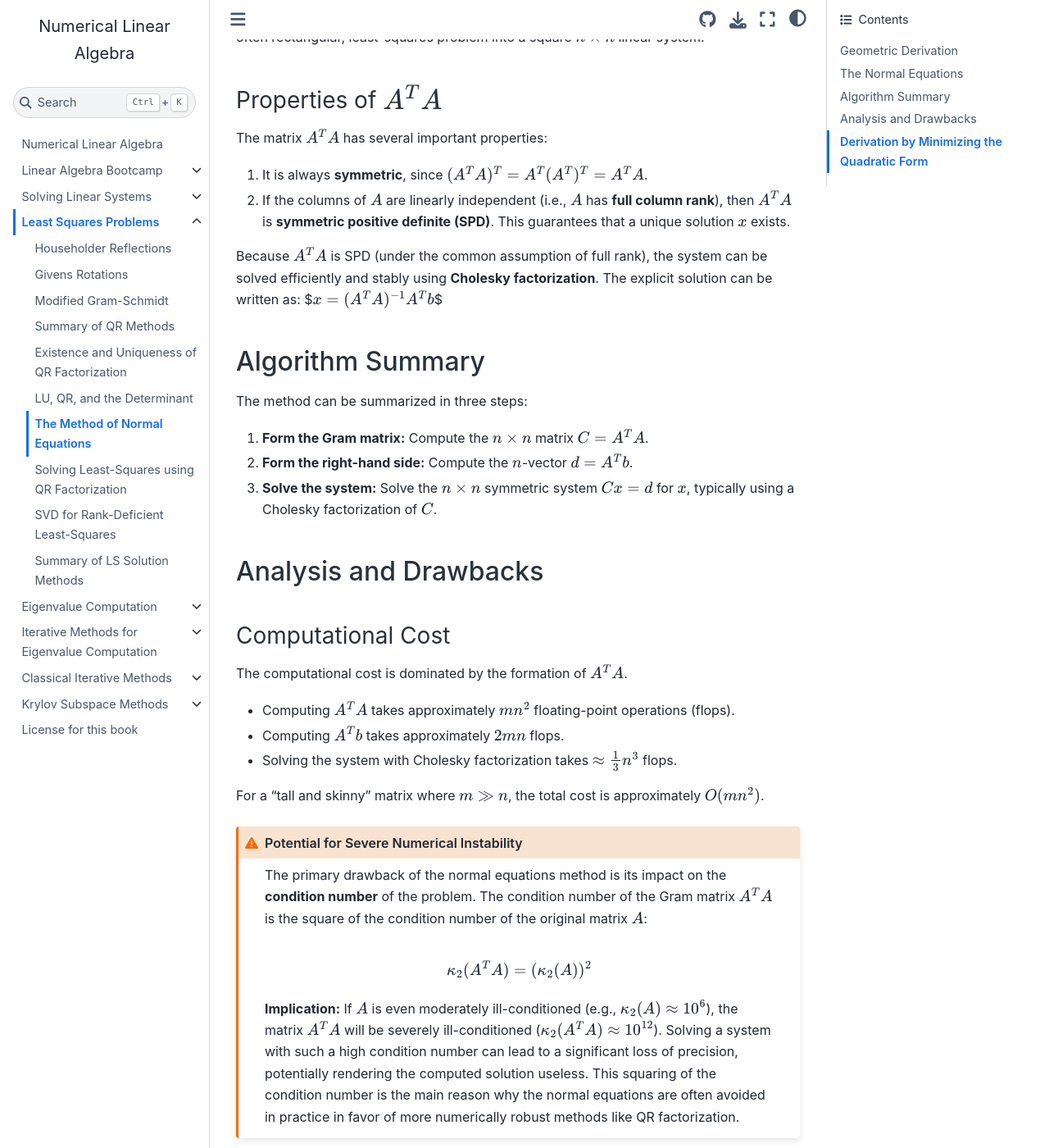
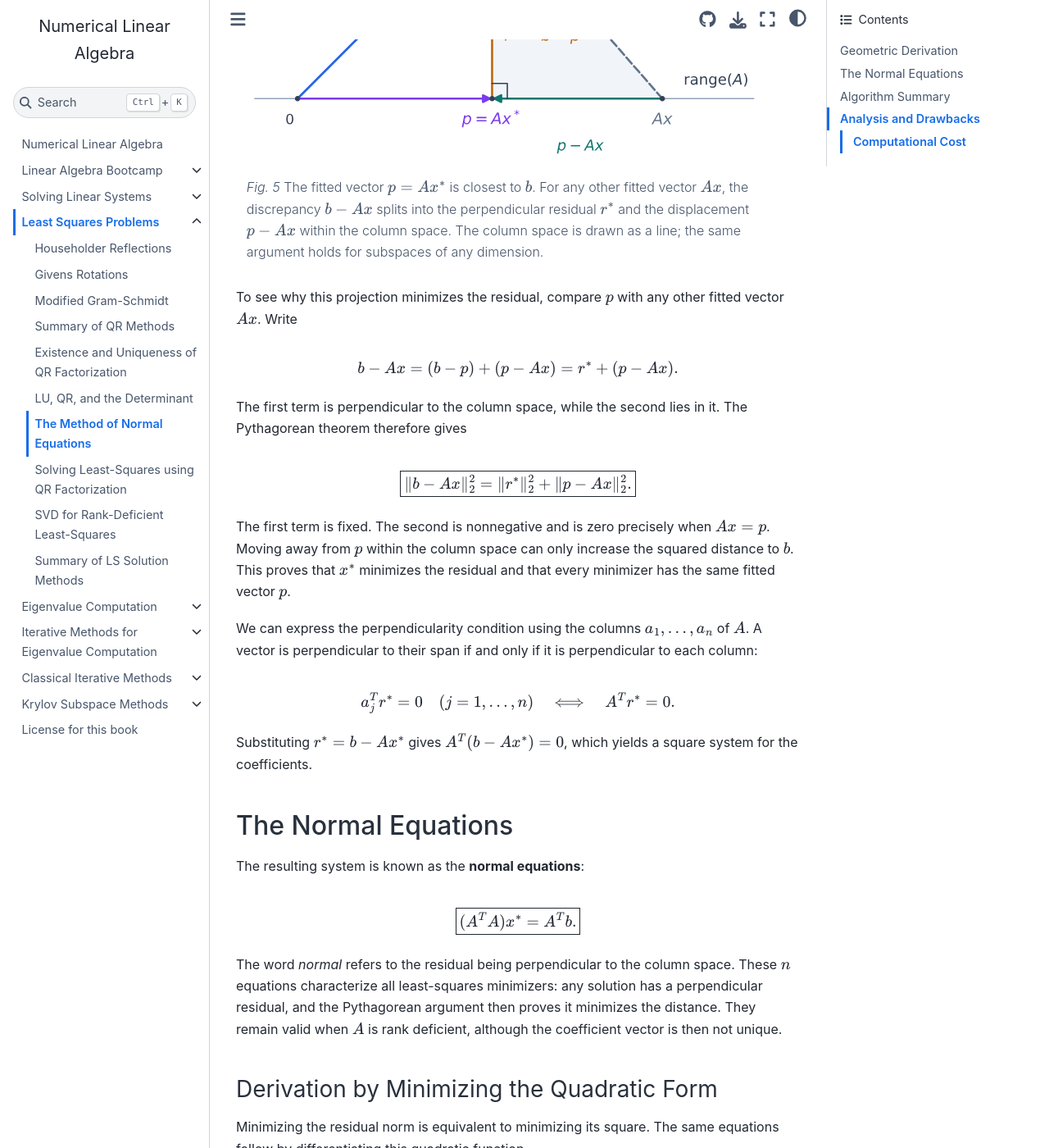
Before and after one commit to EricDarve/NLA, a Jupyter Book: the page built from content/normal_equations.md, in a window 1280 px wide and 1400 px high, scrolled down 1043 px. Shown: the whole window at 82% size. Built offline with Jupyter Book 1.0.4 settings and Sphinx 7.4.7 and the Sphinx Book theme 1.1.4, drawn with Linux system fonts in a browser that asks for light colours; some of the changed text lies outside the part shown.

Commit message:
Illustrate normal equations and clarify geometric derivation

`````diff
--- a/content/normal_equations.md
+++ b/content/normal_equations.md
@@ -1,163 +1,142 @@
 # The Method of Normal Equations
 
-The first approach we will study for solving the linear least-squares problem is the **method of normal equations**. It's an intuitive method that transforms the problem into a square linear system that we already know how to solve.
+The **method of normal equations** transforms a linear least-squares problem into a square symmetric system. It connects the geometry of orthogonal projection to the Cholesky solver from the preceding chapter.
 
 The linear least-squares problem is defined as finding the vector $x$ that minimizes the 2-norm of the residual:
 
 $$
-x^* = \arg\min_{x \in \mathbb{R}^n} \| Ax - b \|_2
+x^* \in \arg\min_{x \in \mathbb{R}^n} \| Ax - b \|_2,
 $$
 
-where $A$ is an $m \times n$ matrix and $b$ is an $m$-vector. We typically assume $m \ge n$.
+where $A\in\mathbb{R}^{m\times n}$ and $b\in\mathbb{R}^m$. The main case here is $m\ge n$ with full column rank. The geometric derivation also applies when the columns are dependent, so $x^*$ denotes any minimizer until uniqueness has been established.
 
 ## Geometric Derivation
 
-Minimizing the Euclidean distance $\| Ax - b \|_2$ is equivalent to finding the vector $Ax$ in the column space of $A$, denoted $\text{span}(A)$, that is closest to $b$. This occurs when the residual vector, $r = b - Ax$, is **orthogonal** to the column space of $A$.
+Every fitted vector $Ax$ lies in the column space $\operatorname{range}(A)$. Thus least squares asks for the point in this subspace closest to $b$. From the [geometry of orthogonal projections](projections.md), this point is the orthogonal projection $p$ of $b$ onto the column space.
 
-This orthogonality condition can be stated mathematically as:
+Because $p$ belongs to the column space, some coefficient vector $x^*$ satisfies $Ax^*=p$. The corresponding residual is
 
 $$
-A^T (b - Ax) = 0
+r^*=b-p=b-Ax^*.
 $$
 
-Expanding this expression gives:
+The projection separates $b$ into a fitted part $p$ in the column space and a residual $r^*$ perpendicular to it.
+
+```{figure} ../_static/normal_equations_projection.svg
+:alt: A blue vector b points above the column space, drawn as a horizontal line. Its purple projection p equals A x star. The orange residual r star points from p to b and is perpendicular to the line. Another fitted vector A x lies farther to the right. The vector from A x to b is the hypotenuse of a right triangle with sides p minus A x and r star.
+:width: 720px
+:name: fig-normal-equations-projection
+
+The fitted vector $p=Ax^*$ is closest to $b$. For any other fitted vector $Ax$, the discrepancy $b-Ax$ splits into the perpendicular residual $r^*$ and the displacement $p-Ax$ within the column space. The column space is drawn as a line; the same argument holds for subspaces of any dimension.
+```
+
+To see why this projection minimizes the residual, compare $p$ with any other fitted vector $Ax$. Write
 
 $$
-A^T b - A^T A x = 0
+b-Ax=(b-p)+(p-Ax)=r^*+(p-Ax).
 $$
 
-Rearranging the terms yields a linear system of equations for $x$.
+The first term is perpendicular to the column space, while the second lies in it. The Pythagorean theorem therefore gives
+
+$$
+\boxed{\|b-Ax\|_2^2=\|r^*\|_2^2+\|p-Ax\|_2^2.}
+$$
+
+The first term is fixed. The second is nonnegative and is zero precisely when $Ax=p$. Moving away from $p$ within the column space can only increase the squared distance to $b$. This proves that $x^*$ minimizes the residual and that every minimizer has the same fitted vector $p$.
+
+We can express the perpendicularity condition using the columns $a_1,\ldots,a_n$ of $A$. A vector is perpendicular to their span if and only if it is perpendicular to each column:
+
+$$
+a_j^Tr^*=0\quad(j=1,\ldots,n)
+\quad\Longleftrightarrow\quad
+A^Tr^*=0.
+$$
+
+Substituting $r^*=b-Ax^*$ gives $A^T(b-Ax^*)=0$, which yields a square system for the coefficients.
 
 ## The Normal Equations
 
 The resulting system is known as the **normal equations**:
 
 $$
-(A^T A) x = A^T b
+\boxed{(A^T A)x^*=A^T b.}
 $$
 
-This is a fundamental equation in linear algebra and optimization. It transforms the original, often rectangular, least-squares problem into a square $n \times n$ linear system.
+The word *normal* refers to the residual being perpendicular to the column space. These $n$ equations characterize all least-squares minimizers: any solution has a perpendicular residual, and the Pythagorean argument then proves it minimizes the distance. They remain valid when $A$ is rank deficient, although the coefficient vector is then not unique.
+
+### Derivation by Minimizing the Quadratic Form
+
+Minimizing the residual norm is equivalent to minimizing its square. The same equations follow by differentiating this quadratic function.
+
+:::{prf:proof}
+Expanding the squared norm gives
+
+$$
+\begin{aligned}
+f(x)&=\|Ax-b\|_2^2\\
+&=x^TA^TAx-2x^TA^Tb+b^Tb.
+\end{aligned}
+$$
+
+The two cross terms combine because $b^TAx=x^TA^Tb$ is a scalar. Since $A^TA$ is symmetric, the gradient (the vector of partial derivatives) is
+
+$$
+\nabla f(x)=2A^TAx-2A^Tb.
+$$
+
+At a minimizer this gradient is zero, giving $A^TAx^*=A^Tb$. Conversely, a solution of these equations has the perpendicular residual established above, so it is a global minimizer.
+:::
 
 ### Properties of $A^T A$
 
-The matrix $A^T A$ has several important properties:
-1.  It is always **symmetric**, since $(A^T A)^T = A^T (A^T)^T = A^T A$.
-2.  If the columns of $A$ are linearly independent (i.e., $A$ has **full column rank**), then $A^T A$ is **symmetric positive definite (SPD)**. This guarantees that a unique solution $x$ exists.
+To choose a solver for the normal equations, we need the structure of $A^TA$. It is symmetric, since $(A^TA)^T=A^TA$, and positive semidefinite because
 
-Because $A^T A$ is SPD (under the common assumption of full rank), the system can be solved efficiently and stably using **Cholesky factorization**. The explicit solution can be written as:
 $$
-x = (A^T A)^{-1} A^T b
+z^TA^TAz=\|Az\|_2^2\ge0.
 $$
+
+If $A$ has full column rank, then $Az\ne0$ for every nonzero $z$, making this expression strictly positive. Thus $A^TA$ is **symmetric positive definite (SPD)** and the normal equations have a unique solution $x^*$. If the columns are dependent, $A^TA$ is singular. The fitted vector is still unique, but adding any vector in the null space of $A$ to $x^*$ gives another minimizer.
+
+For full column rank, the exact solution can be written as
+
+$$
+x^*=(A^TA)^{-1}A^Tb.
+$$
+
+In computation, we solve using [Cholesky factorization](cholesky.md) rather than form the inverse. Its stability guarantees apply to the matrix supplied to the solver; forming $A^TA$ in floating-point arithmetic introduces a separate source of error.
 
 ## Algorithm Summary
 
-The method can be summarized in three steps:
+For full column rank $A$, the method has three steps:
+
 1.  **Form the Gram matrix:** Compute the $n \times n$ matrix $C = A^T A$.
 2.  **Form the right-hand side:** Compute the $n$-vector $d = A^T b$.
-3.  **Solve the system:** Solve the $n \times n$ symmetric system $Cx = d$ for $x$, typically using a Cholesky factorization of $C$.
+3.  **Solve using Cholesky:** Factor $C=LL^T$, then solve $Ly=d$ and $L^Tx^*=y$.
 
 ## Analysis and Drawbacks
 
 ### Computational Cost
-The computational cost is dominated by the formation of $A^T A$.
--   Computing $A^T A$ takes approximately $m n^2$ floating-point operations (flops).
+
+Counting multiplication and addition as separate flops, the leading costs are:
+
+-   Computing one triangle of $A^TA$ and copying it to the other takes approximately $mn^2$ flops. Computing every entry independently would take about $2mn^2$.
 -   Computing $A^T b$ takes approximately $2mn$ flops.
--   Solving the system with Cholesky factorization takes $\approx \frac{1}{3}n^3$ flops.
+-   Cholesky factorization takes approximately $\frac13n^3$ flops; the two triangular solves add $O(n^2)$.
 
-For a "tall and skinny" matrix where $m \gg n$, the total cost is approximately $O(mn^2)$.
+The total leading cost is $mn^2+\frac13n^3$, compared with $2mn^2-\frac23n^3$ for Householder QR. For $m\gg n$, the normal-equations method uses about half the factorization arithmetic. This saving is the reason to consider it, but it comes with an accuracy risk.
 
-:::{admonition} Potential for Severe Numerical Instability
+:::{admonition} Accuracy Risk: Squaring the Condition Number
 :class: warning
 
-The primary drawback of the normal equations method is its impact on the **condition number** of the problem. The condition number of the Gram matrix $A^T A$ is the square of the condition number of the original matrix $A$:
+For full column rank $A$, the eigenvalues of $A^TA$ are $\sigma_i(A)^2$. Therefore the condition number of the system we form is
 
 $$
 \kappa_2(A^T A) = (\kappa_2(A))^2
 $$
 
-**Implication:** If $A$ is even moderately ill-conditioned (e.g., $\kappa_2(A) \approx 10^6$), the matrix $A^T A$ will be severely ill-conditioned ($\kappa_2(A^T A) \approx 10^{12}$). Solving a system with such a high condition number can lead to a significant loss of precision, potentially rendering the computed solution useless. This squaring of the condition number is the main reason why the normal equations are often avoided in practice in favor of more numerically robust methods like QR factorization.
+Rounding errors in forming $A^TA$ can be large relative to its smallest eigenvalues. These errors can obscure the directions associated with small singular values of $A$, so a stable Cholesky solve does not guarantee an accurate solution of the original least-squares problem. If the columns are nearly dependent, the rounded Gram matrix may even lose positive definiteness and Cholesky can fail.
 :::
 
-## Derivation by Minimizing the Quadratic Form
+For example, $\kappa_2(A)=10^6$ gives $\kappa_2(A^TA)=10^{12}$. This signals a greater risk of losing precision, but does not by itself determine the error in a particular computed solution. The error also depends on $b$ and the rounding errors in forming and solving the system.
 
-````{prf:proof}
-There is another proof based on optimality conditions. It is less elegant than that one given above, but it is more general and can be extended to other problems. This approach treats the least-squares problem as an optimization problem.
-
-The objective is to find the vector $x$ that minimizes the squared 2-norm of the residual:
-
-$$
-f(x) = \| Ax - b \|_2^2
-$$
-
-### Step 1: Expand the Objective Function
-
-First, we rewrite the squared norm as a dot product (or transpose product):
-
-$$
-f(x) = (Ax - b)^T (Ax - b)
-$$
-
-Expanding this product gives:
-
-$$
-\begin{aligned}
-f(x) &= (x^T A^T - b^T)(Ax - b) \\
-&= x^T A^T Ax - x^T A^T b - b^T Ax + b^T b
-\end{aligned}
-$$
-
-Since $b^T A x$ is a scalar quantity, it is equal to its own transpose: $b^T A x = (b^T A x)^T = x^T A^T b$. This allows us to combine the two middle terms:
-
-$$
-f(x) = x^T (A^T A) x - 2 x^T (A^T b) + \|b\|_2^2
-$$
-
-This expression is a **quadratic form** in $x$. It's a multidimensional parabola (a paraboloid). Our goal is to find the value of $x$ at the bottom of this bowl, which is its minimum.
-
-### Step 2: Find the Minimum using the Gradient
-
-The minimum of a convex function occurs at a stationary point, where its gradient with respect to $x$ is the zero vector. Let's compute the gradient of $f(x)$, which we denote as $\nabla_x f(x)$.
-
-Using the standard rules for matrix calculus:
-
-* The gradient of $x^T C x$ is $2Cx$ (for a symmetric matrix $C$ like $A^TA$).
-* The gradient of $c^T x$ (or $x^T c$) is $c$.
-
-Applying these rules to our objective function:
-
-$$
-\begin{gathered}
-\nabla_x f(x) = \nabla_x \left( x^T (A^T A) x - 2 x^T (A^T b) + \|b\|_2^2 \right) \\
-= 2(A^T A)x - 2(A^T b) + 0
-\end{gathered}
-$$
-
-To find the minimum, we set the gradient to zero:
-
-$$
-2(A^T A)x - 2(A^T b) = 0
-$$
-
-### Step 3: Solve for $x$
-
-Dividing by 2 and rearranging the terms, we arrive at the previous **normal equations**:
-
-$$
-(A^T A)x = A^T b
-$$
-
-The solution $x$ to this system is the vector that minimizes the least-squares objective function $f(x)$.
-
-````
-
-:::{admonition} Confirming a Minimum with the Hessian
-:class: note
-
-To be certain that this stationary point is a minimum (and not a maximum or saddle point), we can examine the second derivative, or the **Hessian matrix** ($\nabla_x^2 f(x)$). The Hessian of our objective function is:
-
-$$
-\nabla_x^2 f(x) = 2(A^T A)
-$$
-
-If the matrix $A$ has full column rank, then $A^T A$ is **positive definite**. A positive definite Hessian confirms that the function is strictly convex, and therefore the stationary point we found is a unique global minimum. 👍
-:::
+The [QR method](LS_using_QR.md) avoids forming $A^TA$ and works with a triangular factor having the same singular values as $A$. It preserves the conditioning of that factorization step, while the original least-squares problem can still be sensitive to perturbations.
`````
Also changed, not shown: _static/normal_equations_projection.svg (added), 1 other file.
